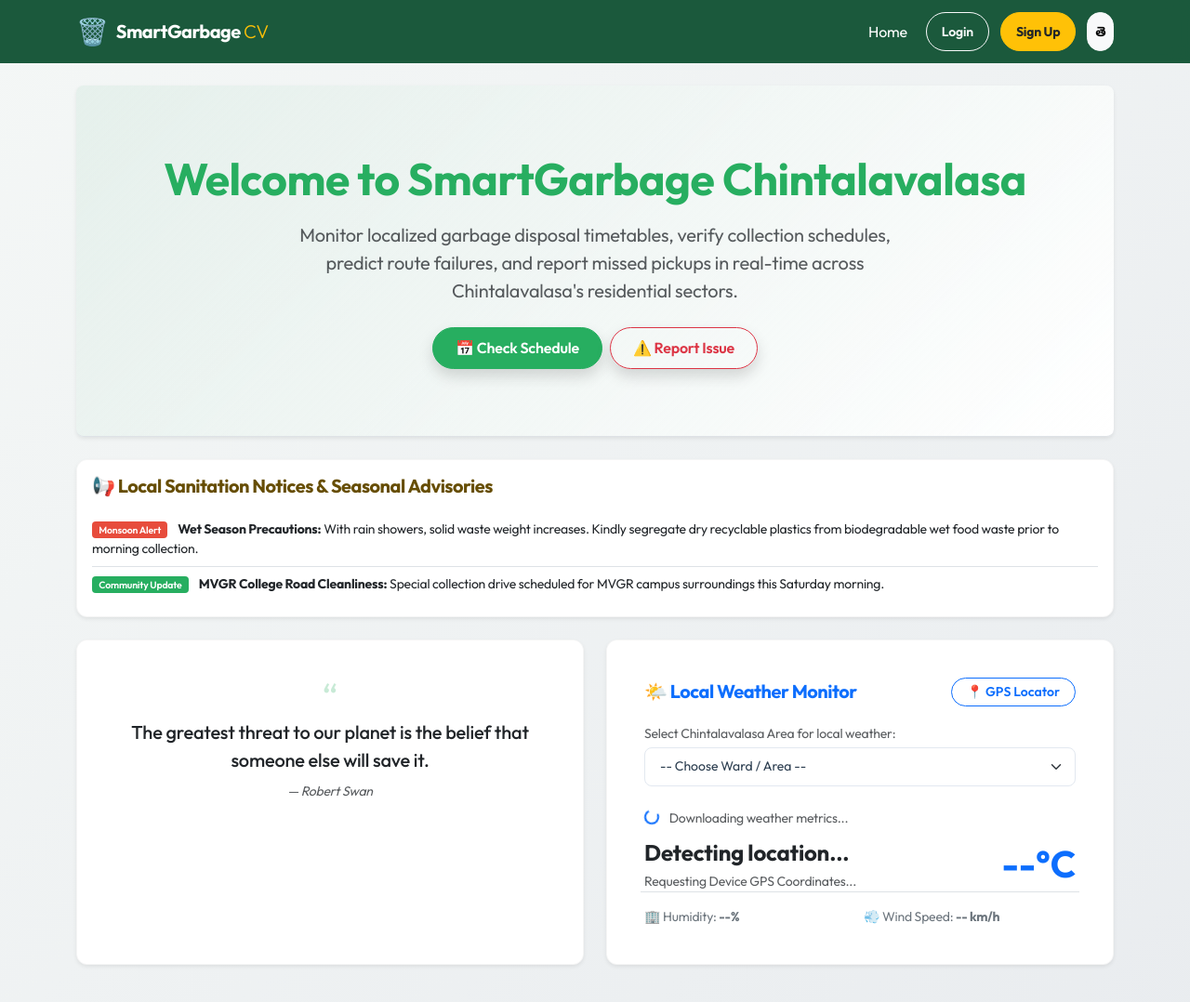
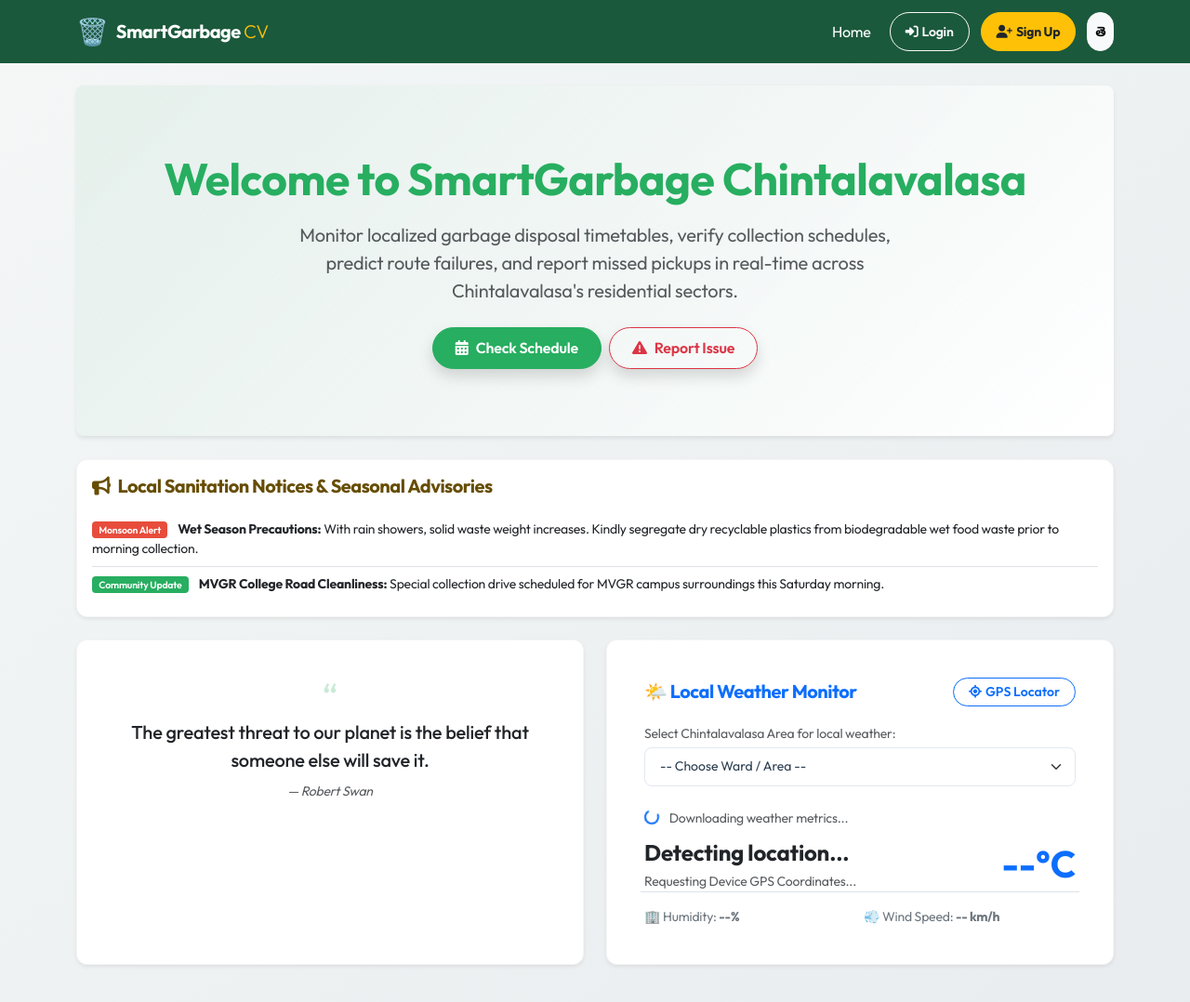
Before and after one commit to jaganmohan08112005-sketch/SmartgarbageCSP, a Flask app: page / in a window 1280 px wide. Shown: the top 1078 px of the page at 93% size. Run offline with Flask 3, Linux system fonts and the light colour scheme; parts of the project's set-up code (start-up, migrations or seed data) failed here and were passed over; some libraries are stand-ins or nearby versions.

Commit message:
Fix flash messages and add Font Awesome icons to buttons
- Flash messages: removed redundant SweetAlert2 re-popup that caused
  messages to collide one-by-one; now render clean Bootstrap alerts
  with per-category Font Awesome icons (success/danger/warning/info)
- Added FA icons to navbar Login/Sign Up and dropdown items,
  landing hero buttons, weather GPS locator, and login/register
  submit buttons

```diff
--- a/app/templates/base.html
+++ b/app/templates/base.html
@@ -78,19 +78,19 @@
                             </a>
                             <ul class="dropdown-menu dropdown-menu-end shadow border-0 mt-2">
                                 {% if session.get('role') == 'admin' %}
-                                    <li><a class="dropdown-item" href="/admin">Admin Console</a></li>
+                                    <li><a class="dropdown-item" href="/admin"><i class="fa-solid fa-gear me-2"></i>Admin Console</a></li>
                                 {% elif session.get('role') == 'worker' %}
-                                    <li><a class="dropdown-item" href="/worker">Worker Portal</a></li>
+                                    <li><a class="dropdown-item" href="/worker"><i class="fa-solid fa-truck-fast me-2"></i>Worker Portal</a></li>
                                 {% else %}
-                                    <li><a class="dropdown-item" href="/dashboard">My Dashboard</a></li>
+                                    <li><a class="dropdown-item" href="/dashboard"><i class="fa-solid fa-gauge-high me-2"></i>My Dashboard</a></li>
                                 {% endif %}
                                 <li><hr class="dropdown-divider"></li>
-                                <li><a class="dropdown-item text-danger" href="/logout">Logout</a></li>
+                                <li><a class="dropdown-item text-danger" href="/logout"><i class="fa-solid fa-right-from-bracket me-2"></i>Logout</a></li>
                             </ul>
                         </div>
                     {% else %}
-                        <a class="btn btn-outline-light btn-sm px-3 rounded-pill me-2" href="/login">{{ _('Login') }}</a>
-                        <a class="btn btn-warning btn-sm px-3 rounded-pill text-dark fw-bold" href="/register">{{ _('Sign Up') }}</a>
+                        <a class="btn btn-outline-light btn-sm px-3 rounded-pill me-2" href="/login"><i class="fa-solid fa-right-to-bracket me-1"></i>{{ _('Login') }}</a>
+                        <a class="btn btn-warning btn-sm px-3 rounded-pill text-dark fw-bold" href="/register"><i class="fa-solid fa-user-plus me-1"></i>{{ _('Sign Up') }}</a>
                     {% endif %}
                     <a class="btn btn-light btn-sm px-2 rounded-pill ms-2" href="/set-lang/{% if lang == 'te' %}en{% else %}te{% endif %}" title="Switch language">
                         {% if lang == 'te' %}EN{% else %}తె{% endif %}
@@ -106,30 +106,19 @@
         {% with messages = get_flashed_messages(with_categories=true) %}
             {% if messages %}
                 {% for category, message in messages %}
-                    <div class="alert alert-{{ 'success' if category == 'success' else 'danger' }} alert-dismissible fade show shadow" role="alert" style="border-radius: 12px;">
-                        <div class="d-flex align-items-center gap-2">
-                            {% if category == 'success' %}
-                                <span>🎉</span>
-                            {% else %}
-                                <span>⚠️</span>
-                            {% endif %}
-                            <div>{{ message }}</div>
-                        </div>
-                        <button type="button" class="btn-close" data-bs-dismiss="alert" aria-label="Close"></button>
+                    {% set cat = category if category in ('success','danger','warning','info') else 'info' %}
+                    {% set icon = {
+                        'success': 'fa-circle-check',
+                        'danger':  'fa-circle-exclamation',
+                        'warning': 'fa-triangle-exclamation',
+                        'info':    'fa-circle-info'
+                    }[cat] %}
+                    <div class="alert alert-{{ cat }} alert-dismissible fade show shadow d-flex align-items-center gap-2" role="alert" style="border-radius: 12px;">
+                        <i class="fa-solid {{ icon }} fs-5"></i>
+                        <div>{{ message }}</div>
+                        <button type="button" class="btn-close ms-auto" data-bs-dismiss="alert" aria-label="Close"></button>
                     </div>
                 {% endfor %}
-                {# Progressive enhancement: re-surface the first flash as a SweetAlert2 popup #}
-                {% set first = messages[0] %}
-                <script>
-                    if (window.Swal) {
-                        Swal.fire({
-                            icon: '{{ 'success' if first[0] == 'success' else 'error' }}',
-                            title: '{{ 'Success' if first[0] == 'success' else 'Notice' }}',
-                            text: {{ (first[1]|tojson) }},
-                            timer: 3500, showConfirmButton: false
-                        });
-                    }
-                </script>
             {% endif %}
         {% endwith %}
 
--- a/app/templates/index.html
+++ b/app/templates/index.html
@@ -8,8 +8,8 @@
             Monitor localized garbage disposal timetables, verify collection schedules, predict route failures, and report missed pickups in real-time across Chintalavalasa's residential sectors.
         </p>
         <div class="d-grid gap-2 d-sm-flex justify-content-sm-center">
-            <a href="/schedule" class="btn btn-success btn-lg px-4 fs-6 shadow">📅 Check Schedule</a>
-            <a href="/report" class="btn btn-outline-danger btn-lg px-4 fs-6 shadow">⚠️ Report Issue</a>
+            <a href="/schedule" class="btn btn-success btn-lg px-4 fs-6 shadow"><i class="fa-solid fa-calendar-days me-2"></i>Check Schedule</a>
+            <a href="/report" class="btn btn-outline-danger btn-lg px-4 fs-6 shadow"><i class="fa-solid fa-triangle-exclamation me-2"></i>Report Issue</a>
         </div>
     </div>
 </div>
@@ -17,9 +17,9 @@
 <!-- Dynamic Municipal Notice Board -->
 <div class="card border-start border-warning border-4 mb-4 shadow-sm animate-fade-in" style="animation-delay: 0.1s;">
     <div class="card-body">
-        <h5 class="text-warning-emphasis fw-bold d-flex align-items-center gap-2 mb-3">
-            📢 Local Sanitation Notices & Seasonal Advisories
-        </h5>
+            <h5 class="text-warning-emphasis fw-bold d-flex align-items-center gap-2 mb-3">
+             <i class="fa-solid fa-bullhorn"></i> Local Sanitation Notices & Seasonal Advisories
+         </h5>
         <div class="list-group list-group-flush small">
             <div class="list-group-item bg-transparent px-0 py-2">
                 <span class="badge bg-danger me-2">Monsoon Alert</span>
@@ -52,7 +52,7 @@
             <div class="card-body">
                 <div class="d-flex justify-content-between align-items-center mb-3">
                     <h5 class="text-primary fw-bold mb-0">🌤️ Local Weather Monitor</h5>
-                    <button class="btn btn-sm btn-outline-primary py-1 px-3 rounded-pill" onclick="getPresentLocationWeather()">📍 GPS Locator</button>
+                    <button class="btn btn-sm btn-outline-primary py-1 px-3 rounded-pill" onclick="getPresentLocationWeather()"><i class="fa-solid fa-location-crosshairs me-1"></i>GPS Locator</button>
                 </div>
 
                 <!-- Front-End Event-Driven Select Handler -->
--- a/app/templates/login.html
+++ b/app/templates/login.html
@@ -45,7 +45,7 @@
                         </div>
 
                         <button type="submit" class="btn btn-success btn-lg w-100 fw-bold shadow-sm mb-3">
-                            Sign In
+                            <i class="fa-solid fa-right-to-bracket me-2"></i>Sign In
                         </button>
                     </form>
                 </div>
@@ -69,7 +69,7 @@
                         </div>
 
                         <button type="submit" class="btn btn-success btn-lg w-100 fw-bold shadow-sm mb-3">
-                            Send Login OTP
+                            <i class="fa-solid fa-message me-2"></i>Send Login OTP
                         </button>
                     </form>
                     <script>
--- a/app/templates/register.html
+++ b/app/templates/register.html
@@ -60,7 +60,7 @@
                 </div>
 
                 <button type="submit" class="btn btn-success btn-lg w-100 fw-bold shadow-sm mb-3">
-                    Register Account
+                    <i class="fa-solid fa-user-plus me-2"></i>Register Account
                 </button>
 
                 <div class="text-center mt-3">
```
